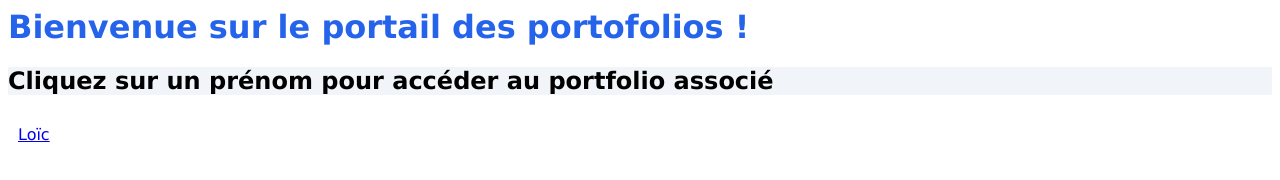
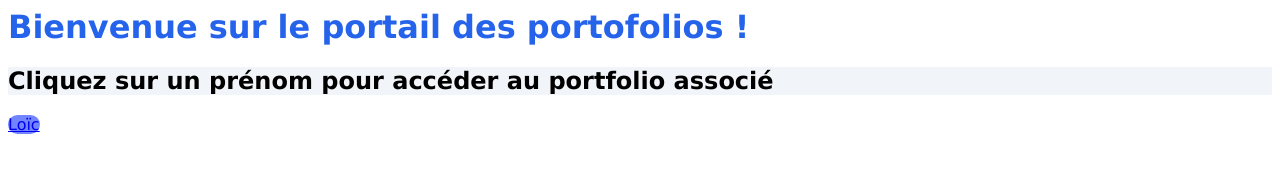
Before and after one commit to loicboutoille/portf, a plain HTML site: page index.html in a window 1280 px wide. Drawn offline with Linux system fonts and the light colour scheme.

Commit message:
mise à jour du site

```diff
--- a/index.html
+++ b/index.html
@@ -21,7 +21,8 @@
         }
 
         .tag {
-            background: white;
+            background: rgb(114, 133, 255);
+            color:#ffffff
             padding: 10px;
             border-radius: 10px
         }
```
Also changed, not shown: 1 other file.
